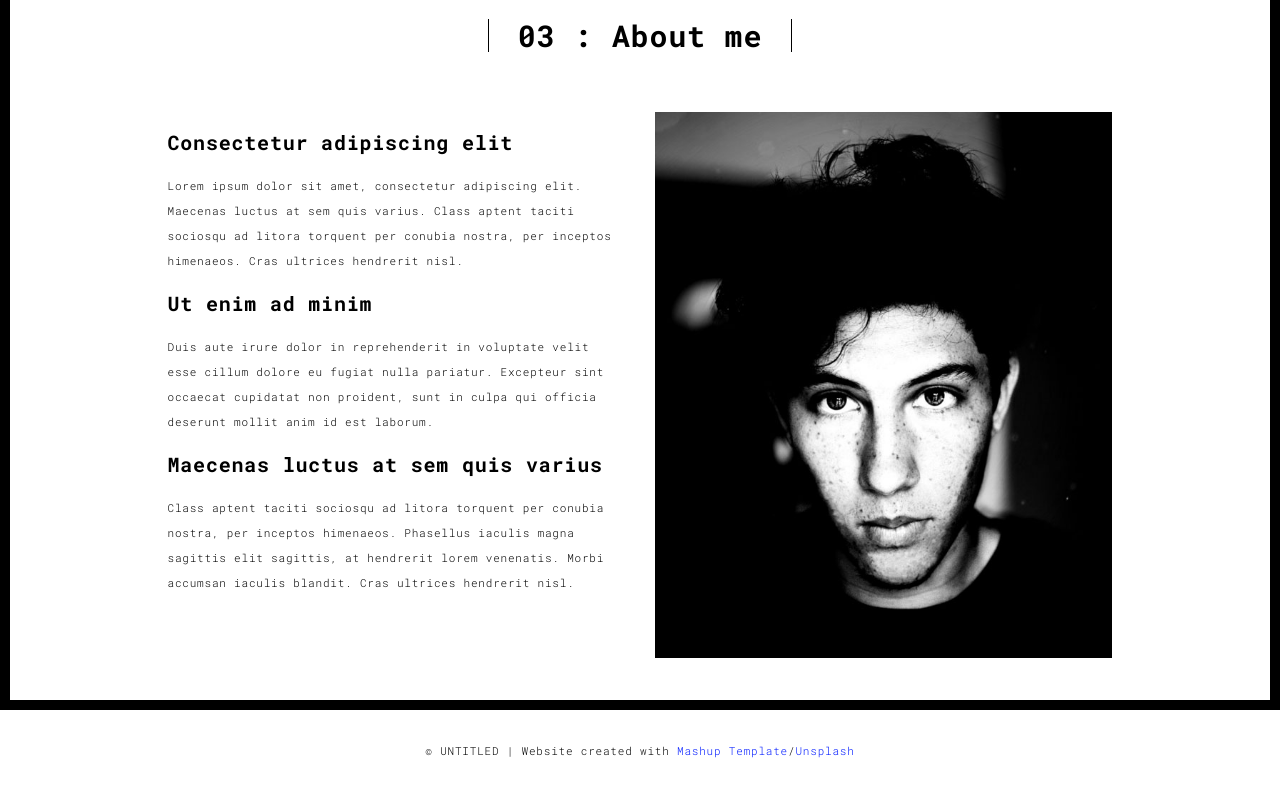
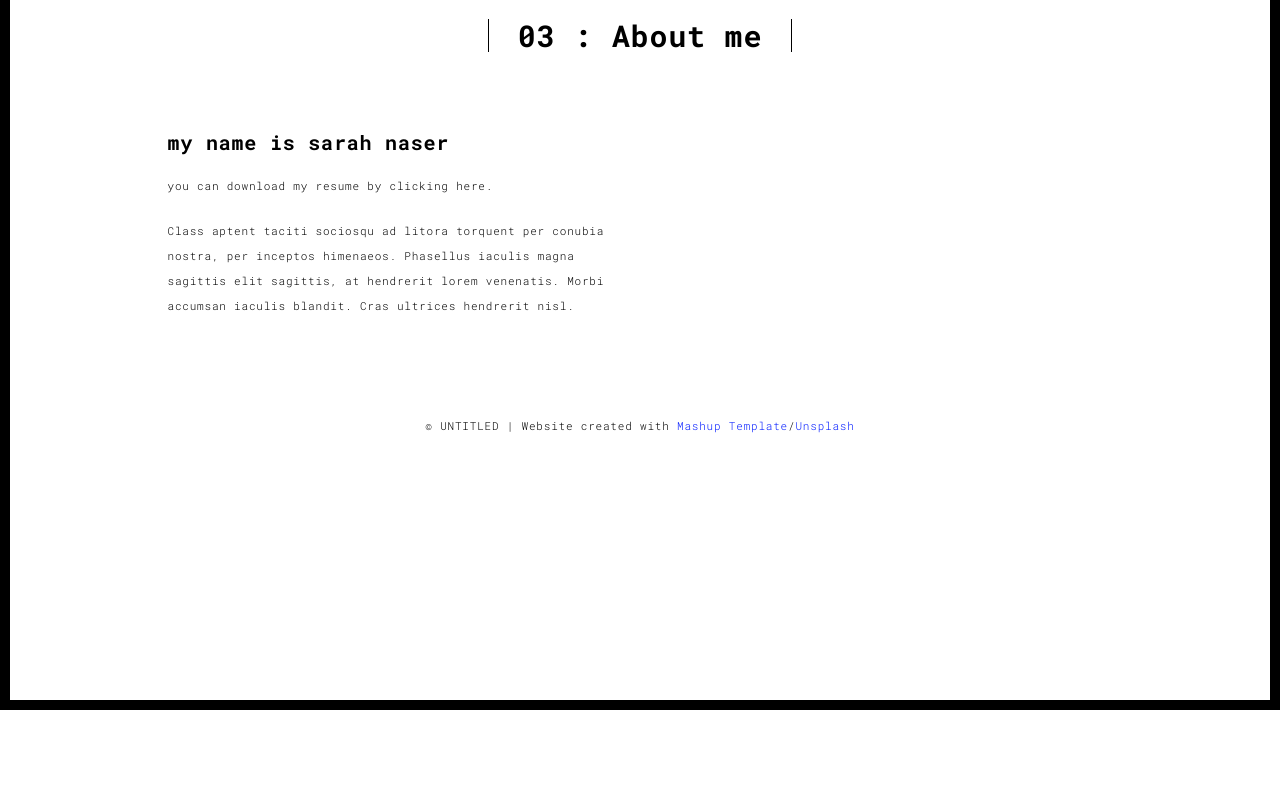
Before and after one commit to saraN004/portfo, a Flask app: page /about.html in a window 1280 px wide. Shown: the part 90-878 px from the top of the page. After the commit the page ends 800 px from the top, so only its background shows below. Run offline with Flask 3, Linux system fonts and the light colour scheme; some libraries are stand-ins or nearby versions.

Commit message:
changing the about section

```diff
--- a/templates/about.html
+++ b/templates/about.html
@@ -63,22 +63,16 @@
             <div class="col-md-10 col-md-offset-1">
               <div class="row">
                 <div class="col-xs-12 col-md-6">
-                  <h3>Consectetur adipiscing elit</h3>
-                  <p>Lorem ipsum dolor sit amet, consectetur adipiscing elit. Maecenas luctus at sem quis varius.
-                    Class aptent taciti sociosqu ad litora torquent per conubia nostra, per inceptos himenaeos. Cras
-                    ultrices hendrerit nisl.</p>
-                  <h3>Ut enim ad minim </h3>
-                  <p>Duis aute irure dolor in reprehenderit in voluptate velit esse
-                    cillum dolore eu fugiat nulla pariatur. Excepteur sint occaecat cupidatat non
-                    proident, sunt in culpa qui officia deserunt mollit anim id est laborum.
-                  <h3>Maecenas luctus at sem quis varius</h3>
+                  <h3>my name is sarah naser</h3>
+                  <p>you can download my resume by clicking here.</p>
+                  <h3></h3>
                   <p>
                     Class aptent taciti sociosqu ad litora torquent per conubia nostra, per inceptos himenaeos.
                     Phasellus iaculis magna sagittis elit sagittis, at hendrerit lorem venenatis. Morbi accumsan iaculis
                     blandit. Cras ultrices hendrerit nisl.</p>
                 </div>
                 <div class="col-xs-12 col-md-6">
-                  <img src="static/assets/images/profil.jpg" class="img-responsive" alt="">
+                  <!-- <img src="static/assets/images/profil.jpg" class="img-responsive" alt=""> -->
                 </div>
               </div>
             </div>
```
